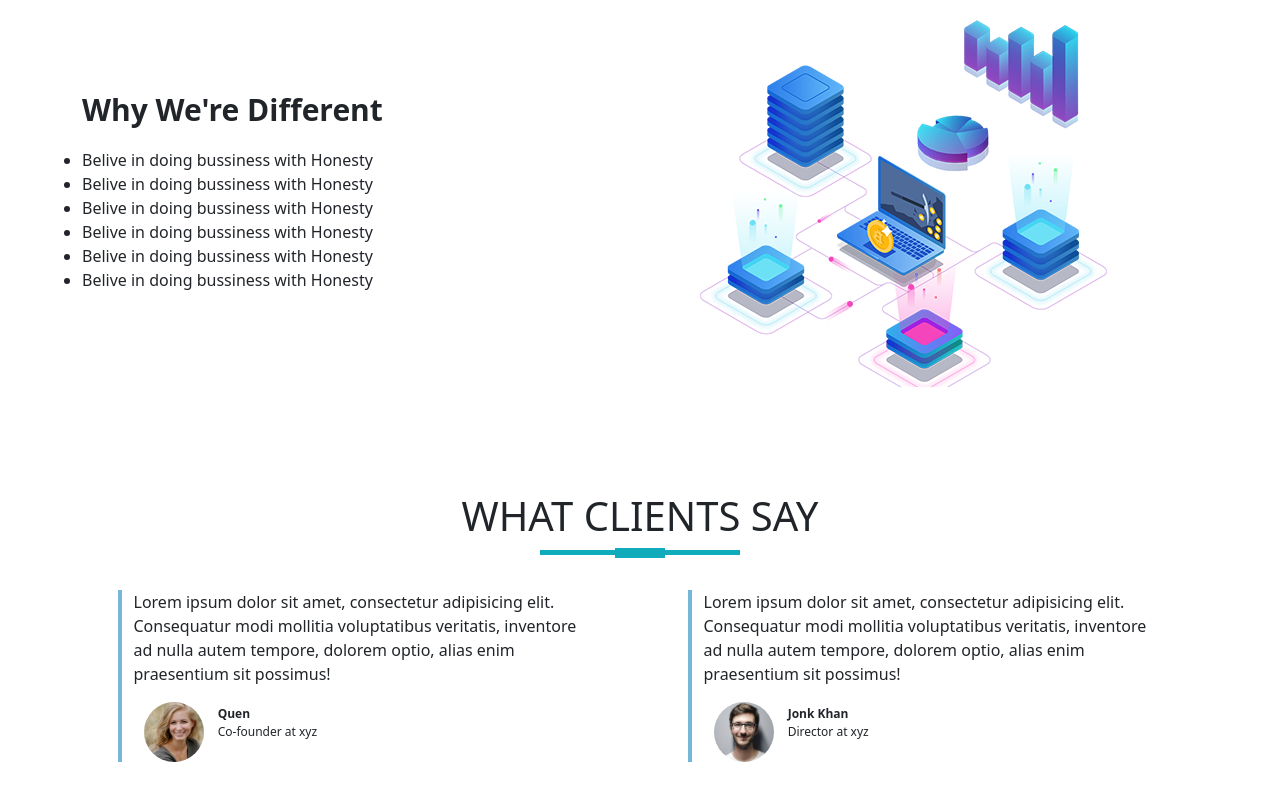
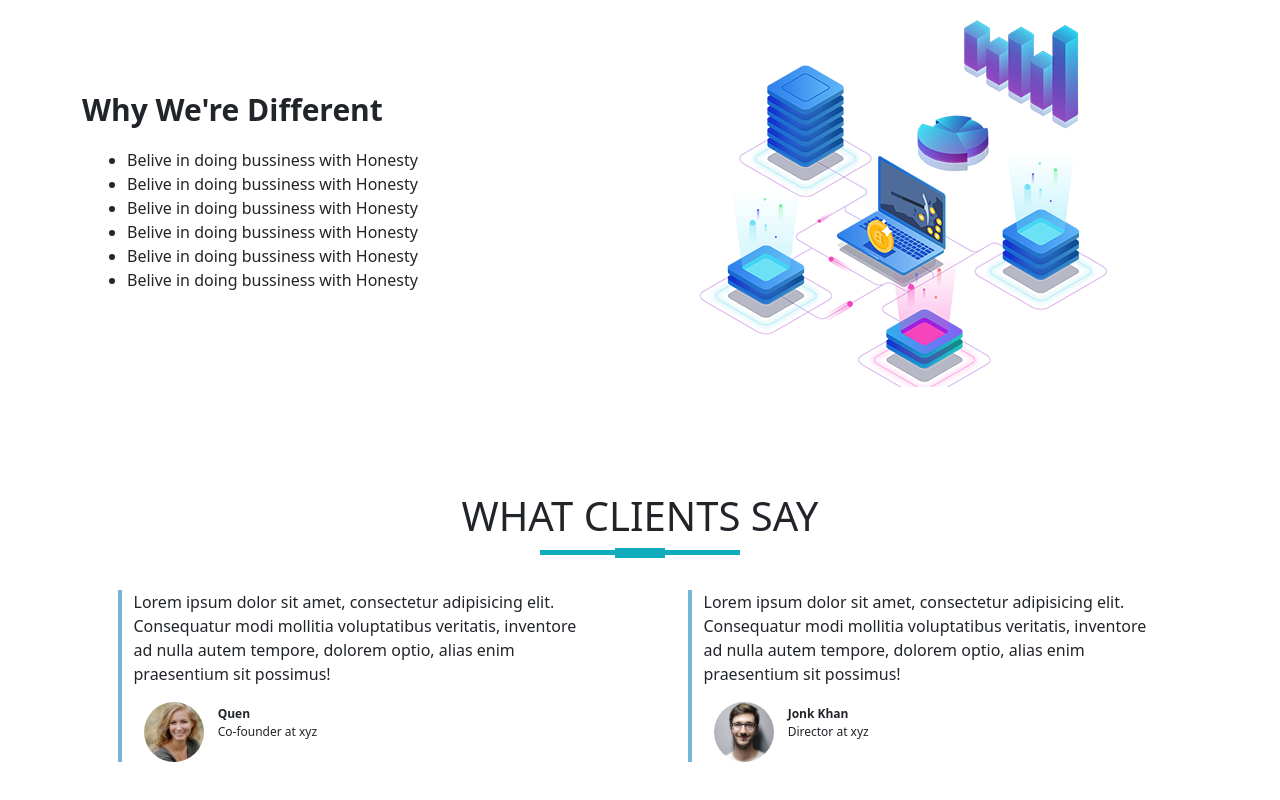
Before and after one commit to rahulanand058/Demo-website-1, a plain HTML site: page index.html in a window 1280 px wide. Shown: the part 1354-2154 px from the top of the page. Drawn offline with nearby package versions, Linux system fonts and the light colour scheme.

Commit message:
Update index.css

```diff
--- a/index.css
+++ b/index.css
@@ -145,8 +145,8 @@ body {
 
 }
 
-#about-us ul{
-    margin-left: 20px;
+.about-us ul{
+    margin-left: 45px;
 }
 
 /* Testimonials */
```
